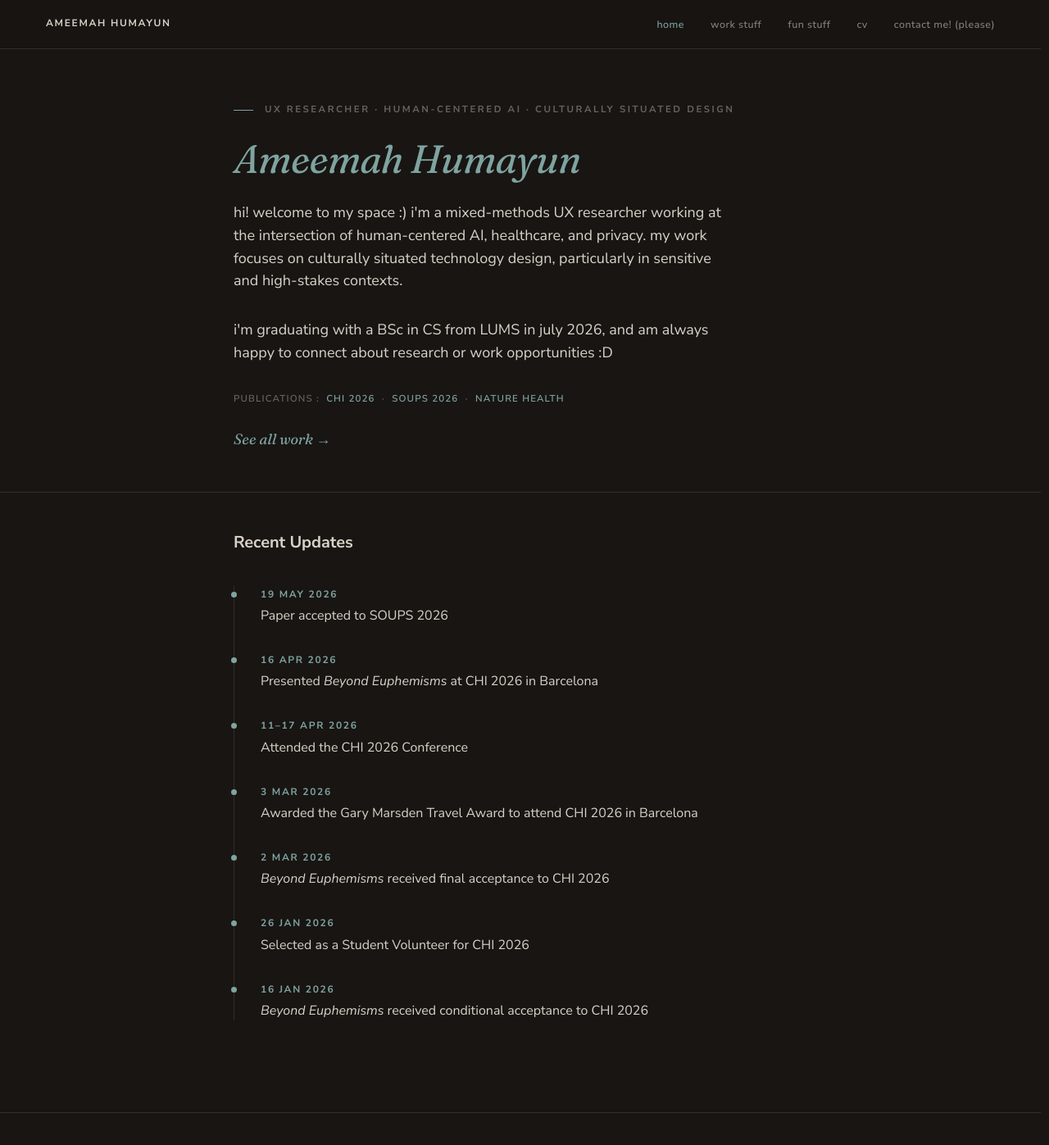
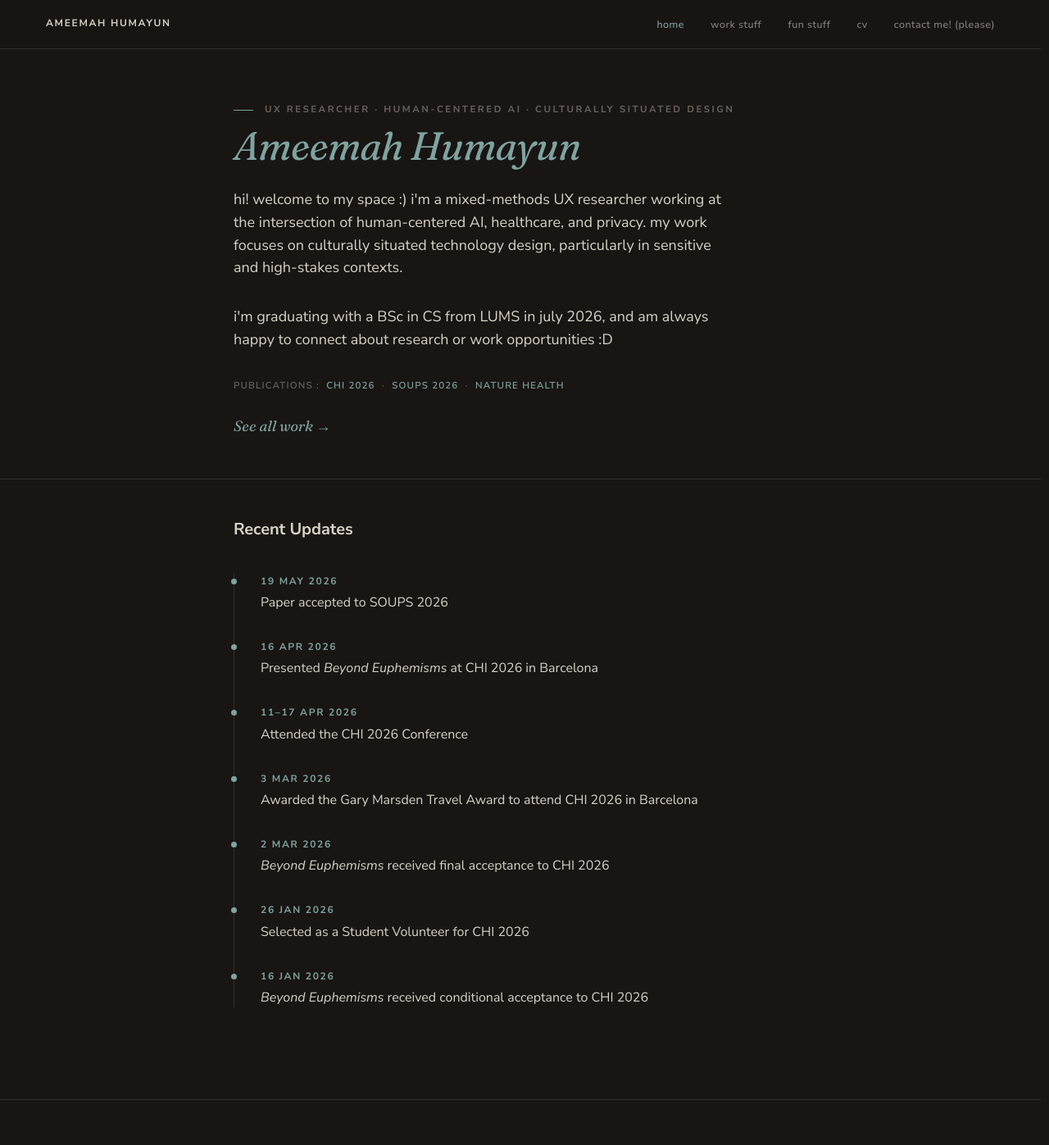
Before and after one commit to ameemahumayun/ameemahumayun.github.io, a Jekyll site: the page built from index.html, in a window 1280 px wide and 1400 px high. Shown: the top 1397 px of the window at 82% size. Built offline with Jekyll 4.4.1, drawn with Linux system fonts in a browser that asks for light colours.

Commit message:
Update components.css

```diff
--- a/assets/css/components.css
+++ b/assets/css/components.css
@@ -52,7 +52,7 @@
   display: flex;
   align-items: center;
   gap: 14px;
-  margin-bottom: var(--space-3);
+  margin-bottom: var(--space-1);
 }
 .eyebrow-rule::before {
   content: "";
```
